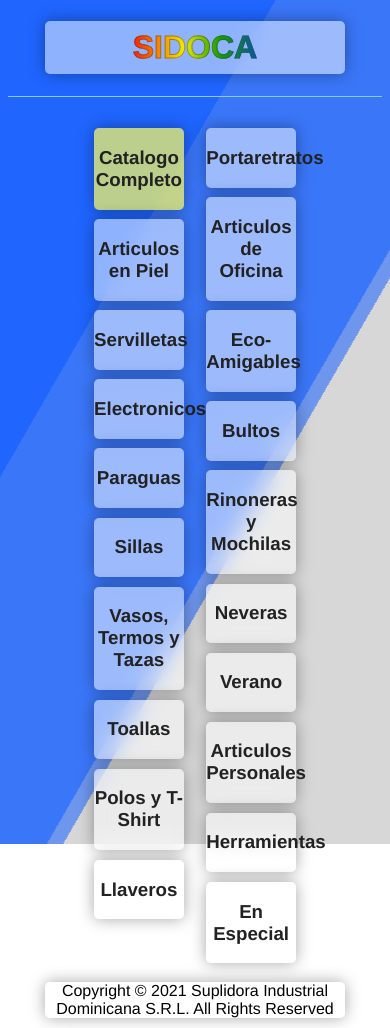
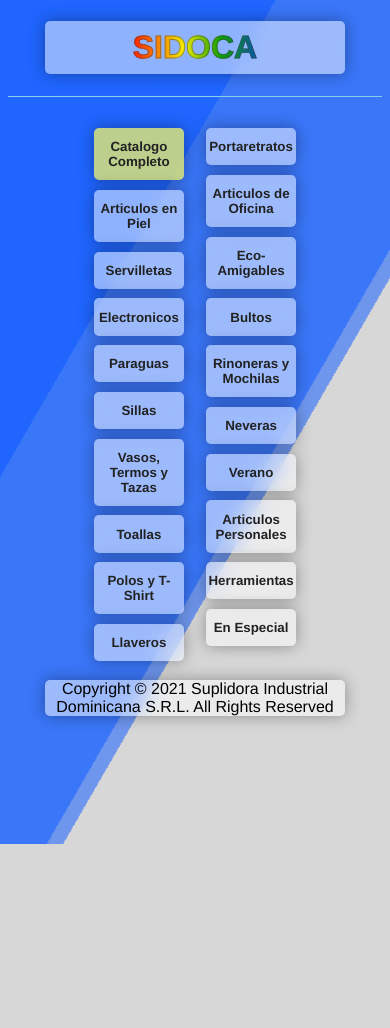
Before and after one commit to javiergarcferrer/SIDOCA, a PHP site: page /static/catalogos.html in a window 390 px wide. After the commit the page ends 844 px from the top, so only its background shows below. Run offline with PHP 8.4, Linux system fonts and the light colour scheme.

Commit message:
iphone bug fix

```diff
--- a/static/catalogos.html
+++ b/static/catalogos.html
@@ -15,28 +15,28 @@
     <hr>
     <div class="row">
       <div class="column">
-        <a href="./pdf/Sidoca2021.pdf"><div class="frosted list completo"><h3>Catalogo Completo</h3></div></a>
-        <a href="./pdf/articulosEnPiel.pdf"><div class="frosted list"><h3>Articulos en Piel</h3></div></a>
-        <a href="./pdf/servilletas.pdf"><div class="frosted list"><h3>Servilletas</h3></div></a>
-        <a href="./pdf/electronicos.pdf"><div class="frosted list"><h3>Electronicos</h3></div></a>
-        <a href="./pdf/paraguas.pdf"><div class="frosted list"><h3>Paraguas</h3></div></a>
-        <a href="./pdf/sillas.pdf"><div class="frosted list"><h3>Sillas</h3></div></a>
-        <a href="./pdf/vasosTermosTazas.pdf"><div class="frosted list"><h3>Vasos, Termos y Tazas</h3></div></a>
-        <a href="./pdf/toallas.pdf"><div class="frosted list"><h3>Toallas</h3></div></a>
-        <a href="./pdf/polosTshirt.pdf"><div class="frosted list"><h3>Polos y T-Shirt</h3></div></a>
-        <a href="./pdf/llaveros.pdf"><div class="frosted list"><h3>Llaveros</h3></div></a>
+        <a href="./pdf/Sidoca2021.pdf"><div class="frosted list completo"><h2>Catalogo Completo</h2></div></a>
+        <a href="./pdf/articulosEnPiel.pdf"><div class="frosted list"><h2>Articulos en Piel</h2></div></a>
+        <a href="./pdf/servilletas.pdf"><div class="frosted list"><h2>Servilletas</h2></div></a>
+        <a href="./pdf/electronicos.pdf"><div class="frosted list"><h2>Electronicos</h2></div></a>
+        <a href="./pdf/paraguas.pdf"><div class="frosted list"><h2>Paraguas</h2></div></a>
+        <a href="./pdf/sillas.pdf"><div class="frosted list"><h2>Sillas</h2></div></a>
+        <a href="./pdf/vasosTermosTazas.pdf"><div class="frosted list"><h2>Vasos, Termos y Tazas</h2></div></a>
+        <a href="./pdf/toallas.pdf"><div class="frosted list"><h2>Toallas</h2></div></a>
+        <a href="./pdf/polosTshirt.pdf"><div class="frosted list"><h2>Polos y T-Shirt</h2></div></a>
+        <a href="./pdf/llaveros.pdf"><div class="frosted list"><h2>Llaveros</h2></div></a>
       </div>
       <div class="column">
-        <a href="./pdf/portaretratos.pdf"><div class="frosted list"><h3>Portaretratos</h3></div></a>
-        <a href="./pdf/articulosDeOficina.pdf"><div class="frosted list"><h3>Articulos de Oficina</h3></div></a>
-        <a href="./pdf/articulosReciclables.pdf"><div class="frosted list"><h3>Eco-Amigables</h3></div></a>
-        <a href="./pdf/bultos.pdf"><div class="frosted list"><h3>Bultos</h3></div></a>
-        <a href="./pdf/rinonerasYMochilas.pdf"><div class="frosted list"><h3>Rinoneras y Mochilas</h3></div></a>
-        <a href="./pdf/neveras.pdf"><div class="frosted list"><h3>Neveras</h3></div></a>
-        <a href="./pdf/articulosDeVerano.pdf"><div class="frosted list"><h3>Verano</h3></div></a>
-        <a href="./pdf/articulosPersonales.pdf"><div class="frosted list"><h3>Articulos Personales</h3></div></a>
-        <a href="./pdf/herramientas.pdf"><div class="frosted list"><h3>Herramientas</h3></div></a>
-        <a href="./pdf/enEspecial.pdf"><div class="frosted list"><h3>En Especial</h3></div></a>
+        <a href="./pdf/portaretratos.pdf"><div class="frosted list"><h2>Portaretratos</h2></div></a>
+        <a href="./pdf/articulosDeOficina.pdf"><div class="frosted list"><h2>Articulos de Oficina</h2></div></a>
+        <a href="./pdf/articulosReciclables.pdf"><div class="frosted list"><h2>Eco-Amigables</h2></div></a>
+        <a href="./pdf/bultos.pdf"><div class="frosted list"><h2>Bultos</h2></div></a>
+        <a href="./pdf/rinonerasYMochilas.pdf"><div class="frosted list"><h2>Rinoneras y Mochilas</h2></div></a>
+        <a href="./pdf/neveras.pdf"><div class="frosted list"><h2>Neveras</h2></div></a>
+        <a href="./pdf/articulosDeVerano.pdf"><div class="frosted list"><h2>Verano</h2></div></a>
+        <a href="./pdf/articulosPersonales.pdf"><div class="frosted list"><h2>Articulos Personales</h2></div></a>
+        <a href="./pdf/herramientas.pdf"><div class="frosted list"><h2>Herramientas</h2></div></a>
+        <a href="./pdf/enEspecial.pdf"><div class="frosted list"><h2>En Especial</h2></div></a>
       </div>
     </div>
     <footer class="frosted">Copyright &copy; 2021 Suplidora Industrial Dominicana S.R.L. All Rights Reserved</footer>
--- a/static/styles.css
+++ b/static/styles.css
@@ -62,6 +62,9 @@
   padding: 0.25em;
   background-color: black;
   background-image: linear-gradient(90deg, rgb(255, 0, 0) 0%, rgba(240,233,0,1) 42%, rgba(18,159,2,1) 68%, rgb(0, 71, 202) 100%);
+}
+h2{
+  font-size: smaller;
 }
 hr {
   border: 0;
```
